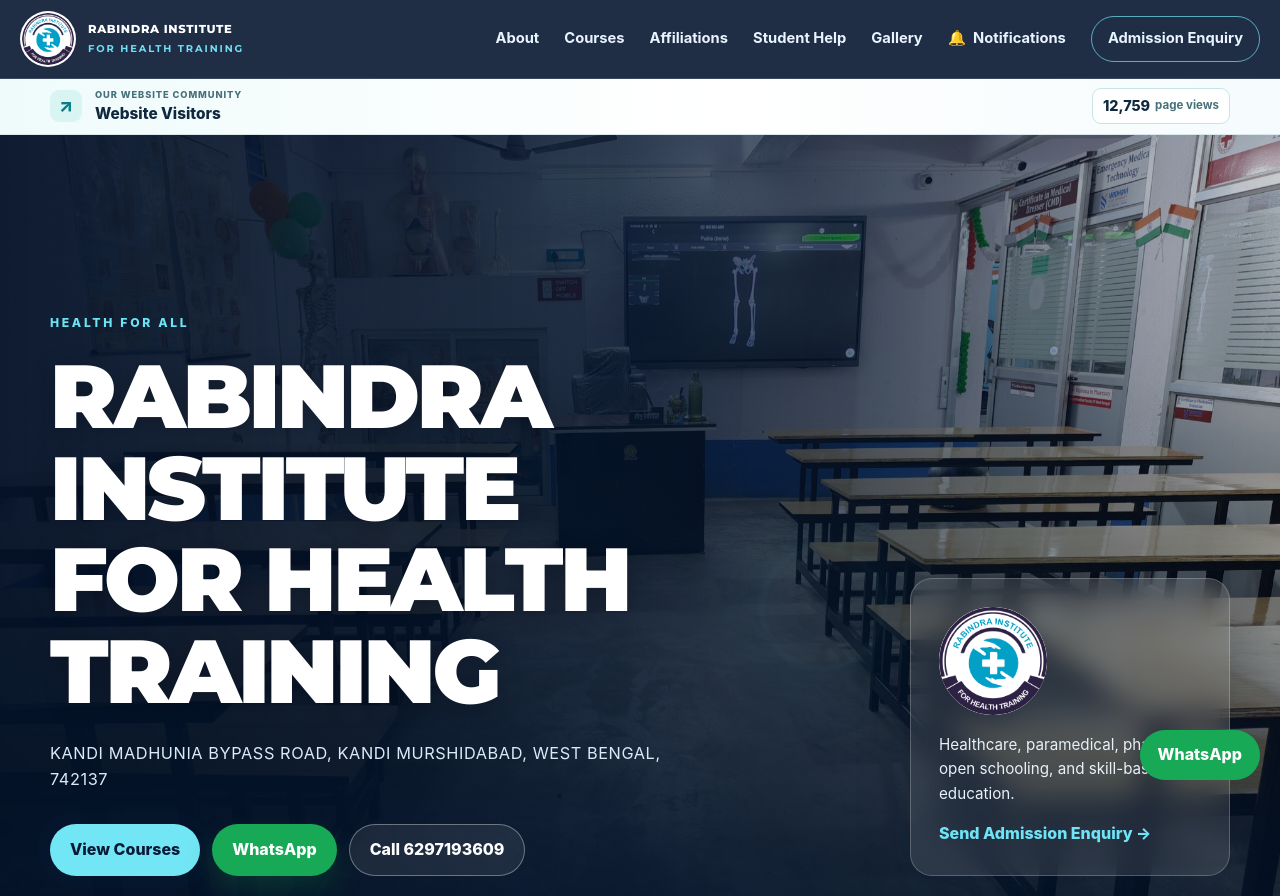
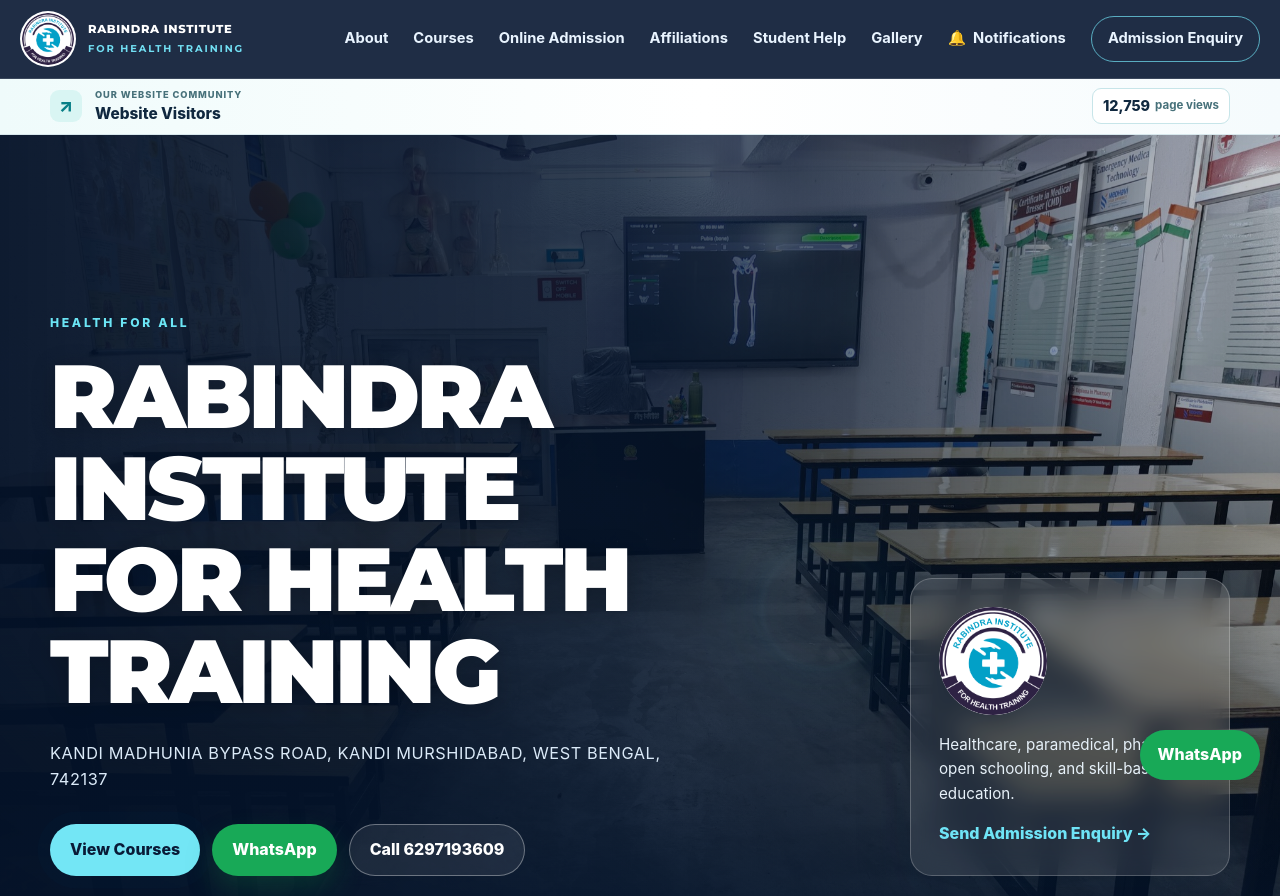
Before and after one commit to psouvik448-cyber/RIHT-, a plain HTML site: page institute/index.html in a window 1280 px wide. Shown: the top 896 px of the page. Drawn offline with Linux system fonts and the light colour scheme; no server answers.

Commit message:
Add Online Admission navigation link

```diff
--- a/institute/index.html
+++ b/institute/index.html
@@ -29,6 +29,7 @@
       <nav id="site-nav" aria-label="Primary navigation">
         <a href="#about">About</a>
         <a href="#courses">Courses</a>
+        <a href="online-admission.html">Online Admission</a>
         <a href="#affiliations">Affiliations</a>
         <a href="#student-help">Student Help</a>
         <a href="#gallery">Gallery</a>
```
